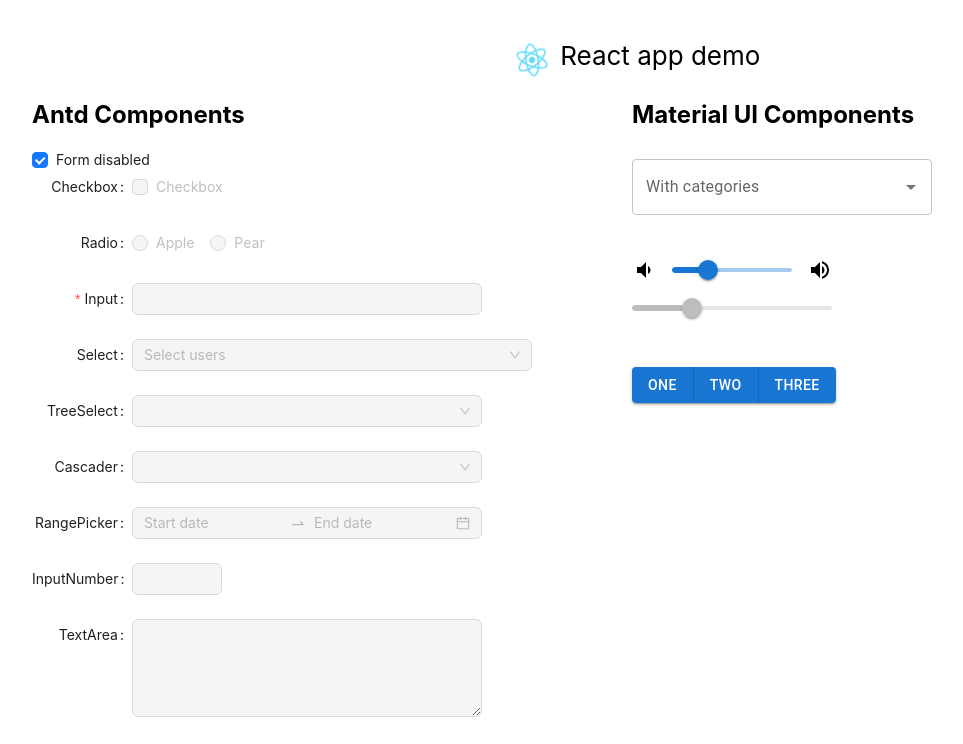
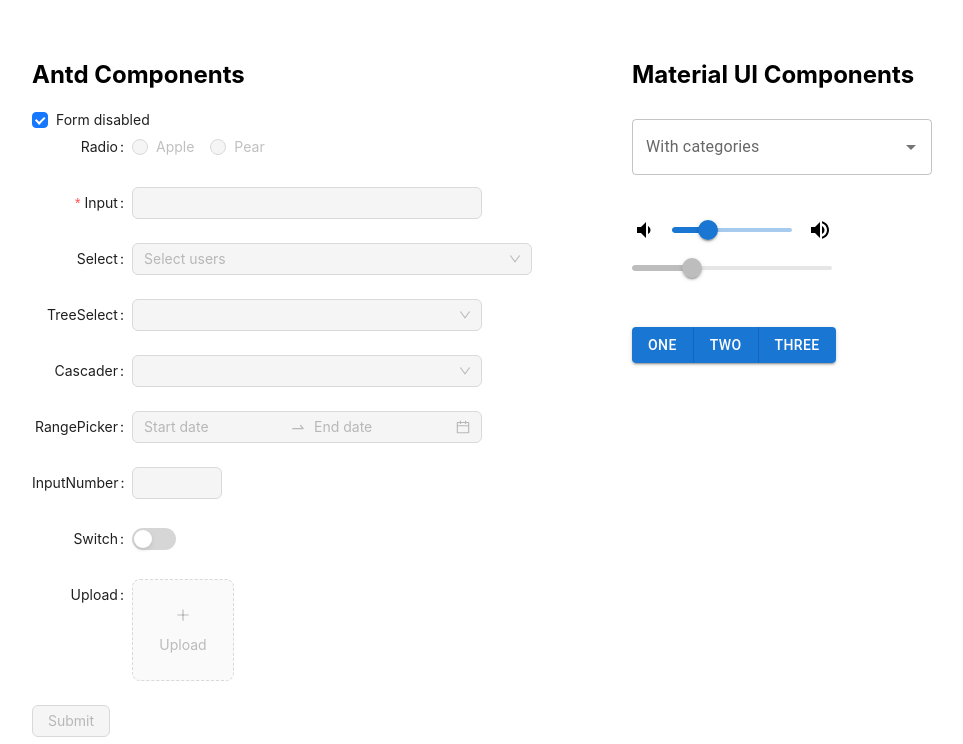
Before and after one commit to evKoval/react_demo, a React (Create React App) app: page / in a window 1280 px wide. Shown: the top 744 px of the page, without its empty margins (8-971 px from the left). Built offline with nearby package versions, Linux system fonts and the light colour scheme.

Commit message:
убрала лишние элементы, которые не особо нужны для презентации

```diff
--- a/src/App.tsx
+++ b/src/App.tsx
@@ -1,5 +1,4 @@
 import React from 'react';
-import logo from './logo.svg';
 import './App.css';
 import {Chart} from "./components/Chart/Chart";
 import {FormDemo} from "./components/Form";
@@ -17,19 +16,8 @@
     return (
         <ThemeProvider theme={theme}>
             <>
-                <div className="App">
-                    <header className="App-header">
-                        <div style={{display: "flex"}}>
-                            <img src={logo} className="App-logo" alt="logo"/>
-                            React app demo
-                        </div>
-                    </header>
-
-
-                </div>
                 <div style={{display: "flex"}}>
                     <FormDemo/>
-
                     <MuiDemo/>
                 </div>
 
--- a/src/components/Form.tsx
+++ b/src/components/Form.tsx
@@ -15,8 +15,6 @@
 import {RangePicker} from "./RangePicker";
 import {SelectExample} from "./Select";
 
-
-const {TextArea} = Input;
 
 const normFile = (e: any) => {
     if (Array.isArray(e)) {
@@ -45,9 +43,6 @@
                 style={{maxWidth: 600}}
                 validateTrigger={"onChange"}
             >
-                <Form.Item label="Checkbox" name="disabled" valuePropName="checked">
-                    <Checkbox>Checkbox</Checkbox>
-                </Form.Item>
                 <Form.Item label="Radio">
                     <Radio.Group>
                         <Radio value="apple"> Apple </Radio>
@@ -90,9 +85,6 @@
                 <Form.Item label="InputNumber">
                     <InputNumber/>
                 </Form.Item>
-                <Form.Item label="TextArea">
-                    <TextArea rows={4}/>
-                </Form.Item>
                 <Form.Item label="Switch" valuePropName="checked">
                     <Switch/>
                 </Form.Item>
```
